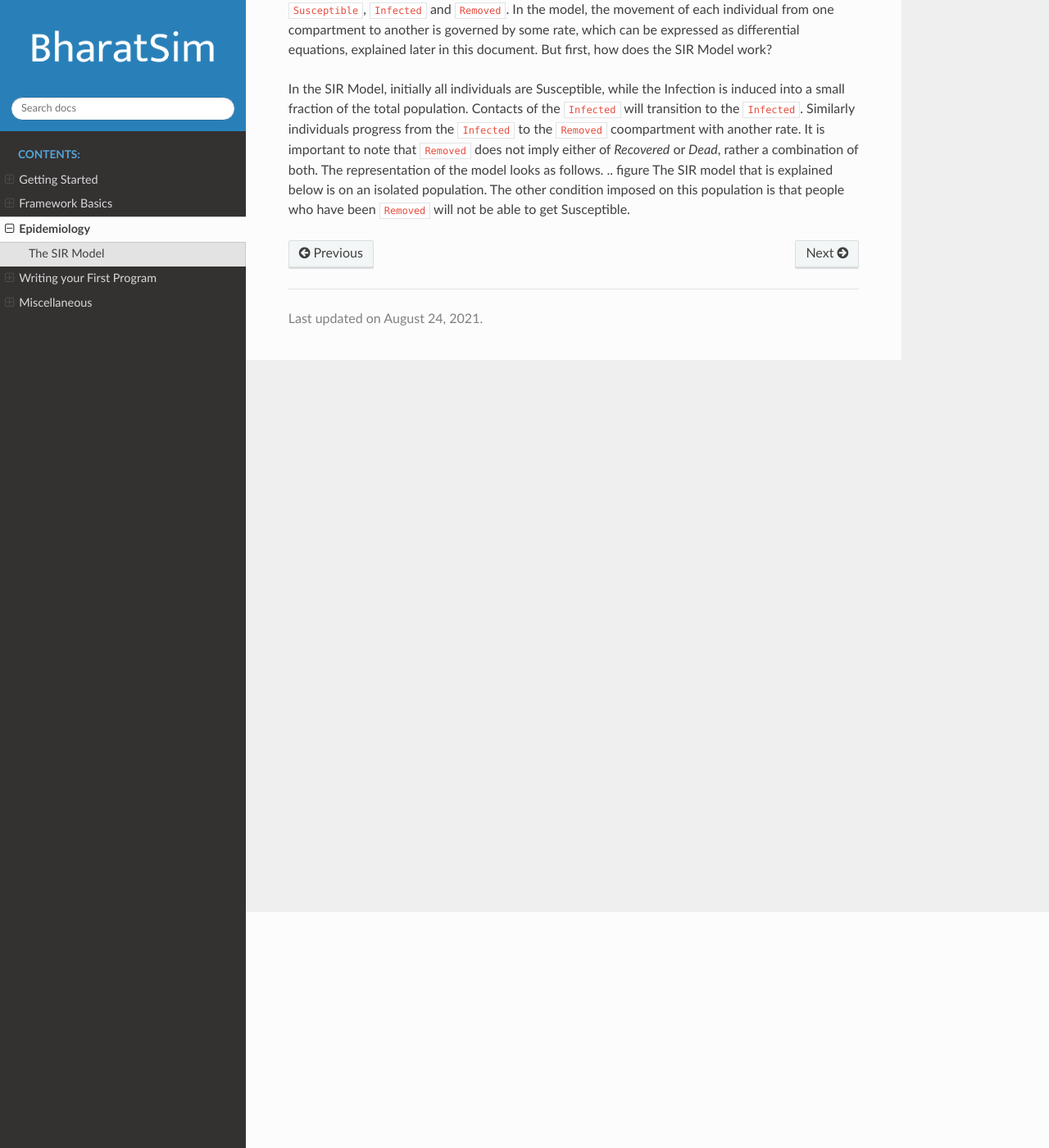
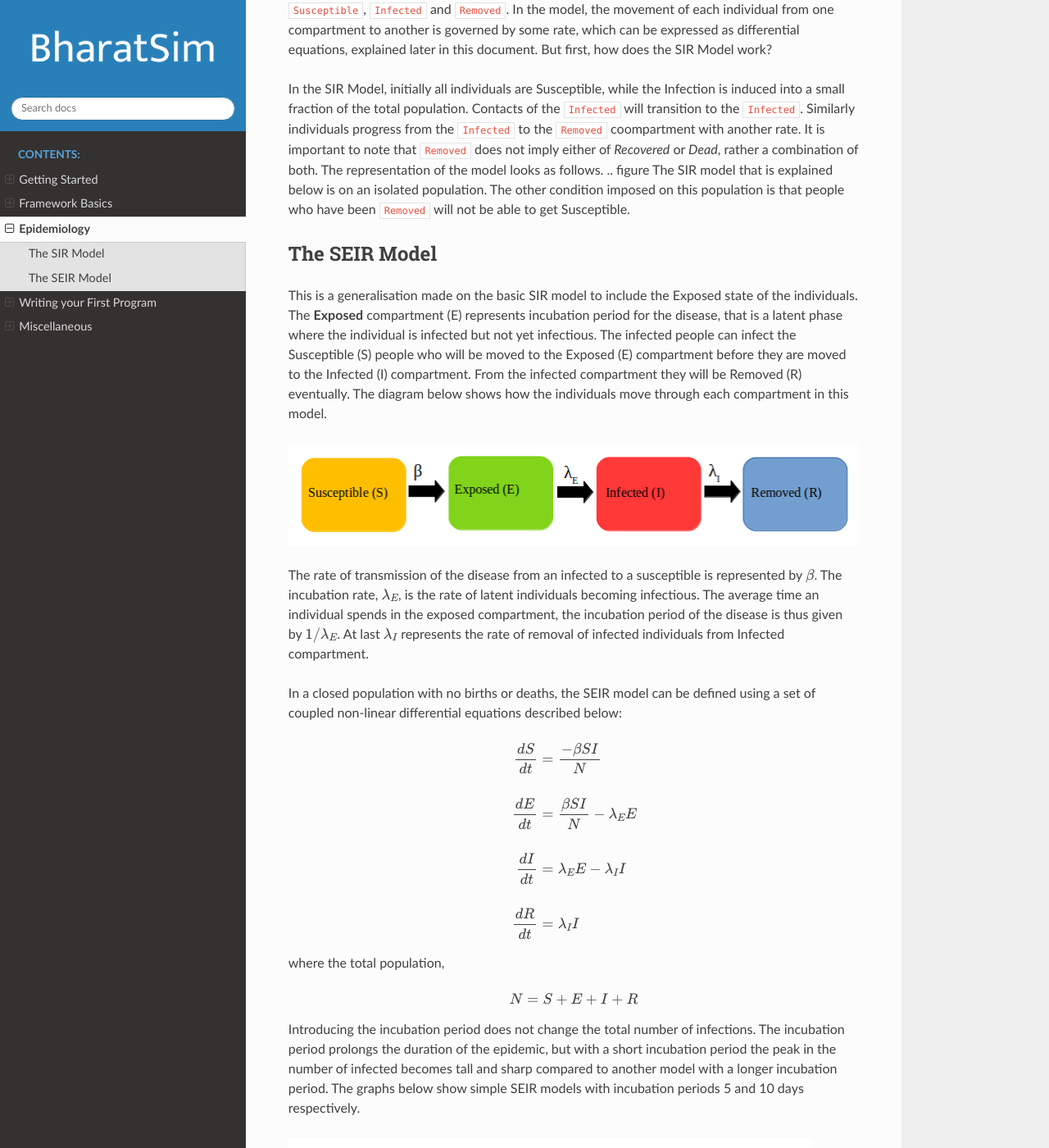
Before and after one commit to aleena-jose/bharatsim-tutorial, a Sphinx documentation site: the page built from source/epidemiology.rst, in a window 1280 px wide and 1400 px high, scrolled down 288 px. Shown: the whole window at 82% size. Built offline with Sphinx 7.4.7 and the Read the Docs theme 2.0.0, drawn with Linux system fonts in a browser that asks for light colours; some of the changed text lies outside the part shown.

Commit message:
Refactor and integrate SEIR in Epidemiology

```diff
--- a/source/epidemiology.rst
+++ b/source/epidemiology.rst
@@ -1,5 +1,7 @@
 Epidemiology
 ============
+
+.. _sir-model:
 
 The SIR Model
 --------------
@@ -9,3 +11,55 @@ Epidemiological models are often compartmental models, where each individual in
 In the SIR Model, initially all individuals are Susceptible, while the Infection is induced into a small fraction of the total population. Contacts of the ``Infected`` will transition to the ``Infected``. Similarly individuals progress from the ``Infected`` to the ``Removed`` coompartment with another rate. It is important to note that ``Removed`` does not imply either of *Recovered* or *Dead*, rather a combination of both. The representation of the model looks as follows.
 .. figure
 The SIR model that is explained below is on an isolated population. The other condition imposed on this population is that people who have been ``Removed`` will not be able to get Susceptible.
+
+The SEIR Model
+--------------
+
+This is a generalisation made on the basic SIR model to include the Exposed state of the individuals. The **Exposed** compartment (E) represents incubation period for the disease, that is a latent phase where the individual is infected but not yet infectious. The infected people can infect the Susceptible (S) people who will be moved to the Exposed (E) compartment before they are moved to the Infected (I) compartment. From the infected compartment they will be Removed (R) eventually.  The diagram below shows how the individuals move through each compartment in this model.
+
+.. image:: _static/images/seir_compartments.png
+
+The rate of transmission of the disease from an infected to a susceptible is represented by :math:`{\beta}`. The incubation rate, :math:`{\lambda_E}`, is the rate of latent individuals becoming infectious. The average time an individual spends in the exposed compartment, the incubation period of the disease is thus given by :math:`{1/\lambda_E}`. At last :math:`{\lambda_I}` represents the rate of removal of infected individuals from Infected compartment.
+
+In a closed population with no births or deaths, the SEIR model can be defined using a set of coupled non-linear differential equations described below:
+
+.. math::
+
+    \begin{aligned}
+        \frac{dS}{dt} &= \frac{ -\beta SI }{N} \\ \\
+        \frac{dE}{dt} &= \frac{ \beta SI }{N} - \lambda_E E \\ \\
+        \frac{dI}{dt} &= \lambda_E E - \lambda_I I \\ \\
+        \frac{dR}{dt} &= \lambda_I I
+    \end{aligned}
+
+
+where the total population,
+
+.. math::
+
+ N = S + E + I + R
+
+Introducing the incubation period does not change the total number of infections. The incubation period prolongs the duration of the epidemic, but with a short incubation period the peak in the number of infected becomes tall and sharp compared to another model with a longer incubation period. The graphs below show simple SEIR models with incubation periods 5 and 10 days respectively.
+
+.. image:: _static/images/seir2.png
+.. image:: _static/images/seir.png
+
+The above equations can be solved numerically to get deterministic results but, as explained in :ref:`sir-model`, we can also solve it stochastically using a similar algorithm.
+
+In the algorithm, if the agent is susceptible, we compute the number of infected individuals they come in contact with who could potentially infect them (I). Then, during each time step δt, they are transferred to the Exposed compartment, with some probability,
+
+.. math::
+
+ P_{SE} = \frac{\beta I \delta t}{N}
+
+Individuals from the Exposed compartment are transferred to the Infected compartment with the probability,
+
+.. math::
+
+ P_{EI} = \lambda_E \delta t
+
+If the agent is already infected, we transition them to the recovered compartment with a probability
+
+.. math::
+
+ P_{IR} = \lambda_I \delta t.
```
Also changed, not shown: source/other_compartmental_models.rst (deleted, +0 -71 lines).
